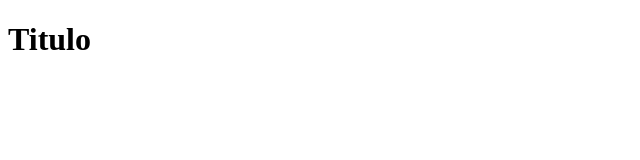
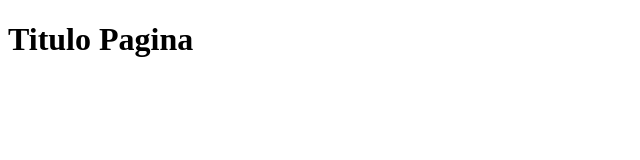
Before and after one commit to alvaro16a/hello-world-git, a plain HTML site: page index.html in a window 1280 px wide. Shown: the whole page, without its empty margins (0-640 px from the left). Drawn offline with Linux system fonts and the light colour scheme.

Commit message:
Se cambio el titulo de index

```diff
--- a/index.html
+++ b/index.html
@@ -7,6 +7,6 @@
     <title>Demo Git</title>
 </head>
 <body>
-    <h1>Titulo</h1>
+    <h1>Titulo Pagina</h1>
 </body>
 </html>
```
